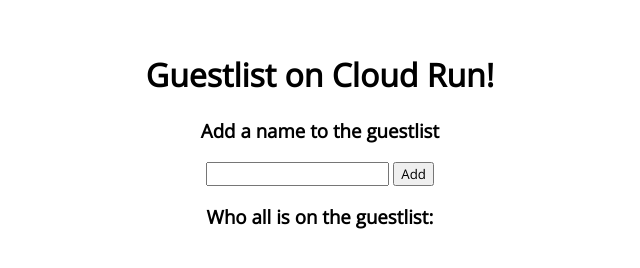
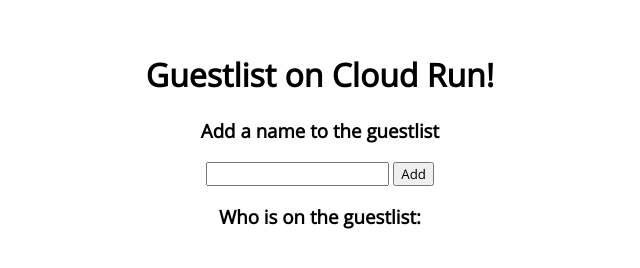
Before and after one commit to knative-portability/guestlist-js, a website: page index.html in a window 1280 px wide. Shown: the full height of the page, 320-960 px from the left. Drawn offline with nearby package versions, Linux system fonts and the light colour scheme; no server answers.

Commit message:
Fix a minor naming bug

```diff
--- a/index.html
+++ b/index.html
@@ -36,7 +36,7 @@
             </form>
         </div>
         <div class="guest-list-display">
-            <h3>Who all is on the guestlist:</h3>
+            <h3>Who is on the guestlist:</h3>
             <ul id="guest-list-ul"></ul>
         </div>
     </div>
--- a/index.js
+++ b/index.js
@@ -31,12 +31,12 @@
 app.post('/add_name', (req, res) => {
     if (req.body.name) {
         addGuestToList(req.body.name)
-        console.log(`Adding name ${name}`);
+        console.log(`Adding name ${req.body.name}`);
         res.redirect('/')
         res.send()
     }
     else {
-        console.log(`Failed to add name ${name}`)
+        console.log("Failed to add name")
         res.status(204).send("Error: No name to add")
     }
 })
```
Also changed, not shown: 1 other file.
